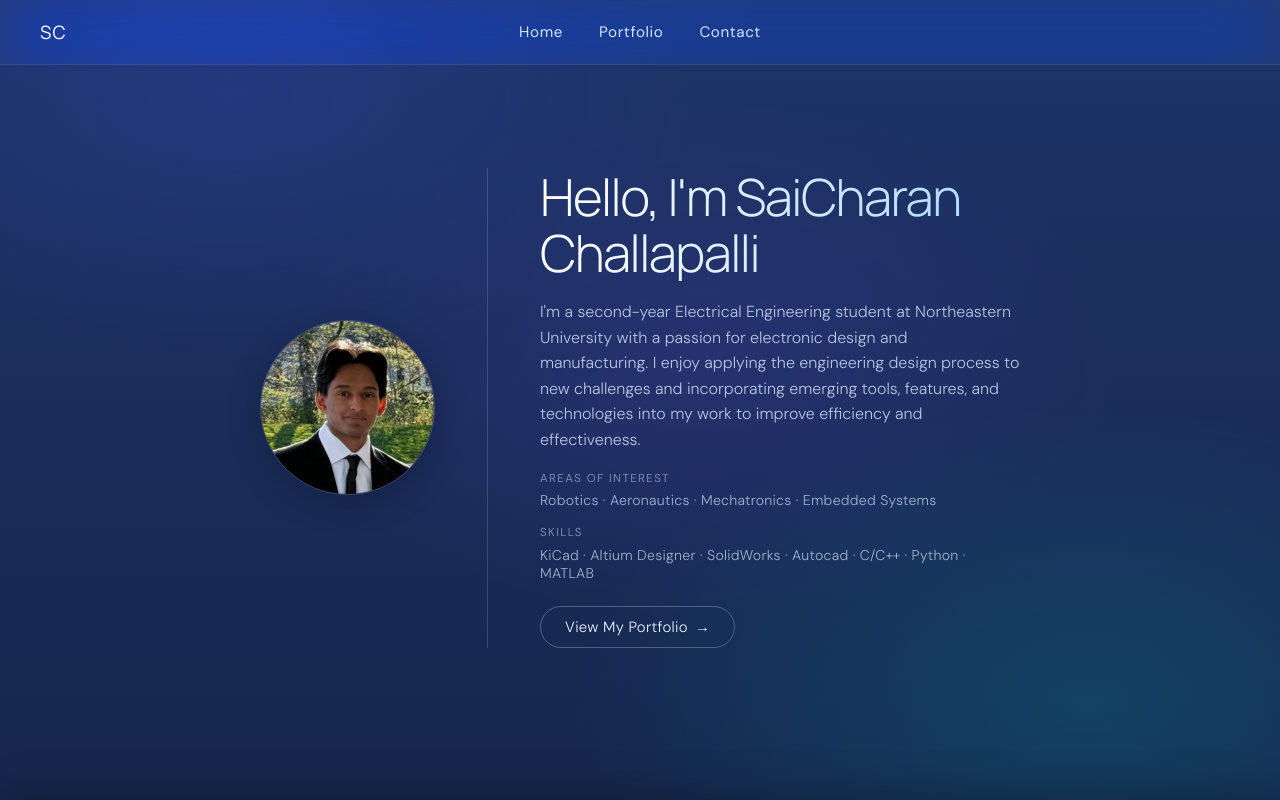
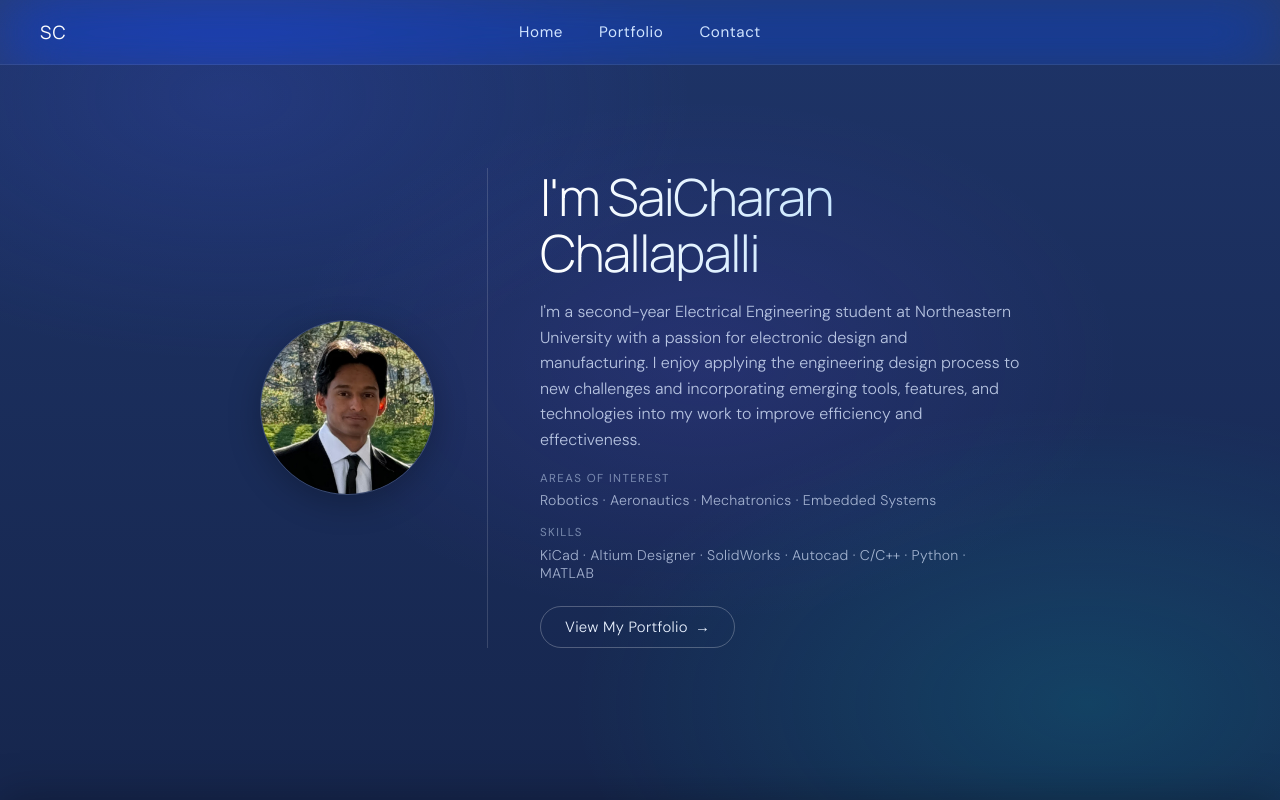
Before and after one commit to saicharanchallapalli10-crypto/saicharanchallapalli10-crypto.github.io, a plain HTML site: page index.html in a window 1280 px wide. Shown: the top 800 px of the page. Drawn offline with Linux system fonts and the light colour scheme; some packages are replaced by stand-ins of ours; a script that the page names is missing; files whose address does not match are found by name.

Commit message:
Update site

```diff
--- a/index.html
+++ b/index.html
@@ -43,7 +43,7 @@
         <img class="hero-headshot" src="./images/Headshot.jpg" alt="Portrait of SaiCharan Challapalli">
         <div class="hero-divider" aria-hidden="true"></div>
         <div class="hero-text">
-          <h1 class="hero-heading">Hello, I'm SaiCharan Challapalli</h1>
+          <h1 class="hero-heading">I'm SaiCharan Challapalli</h1>
           <p class="hero-blurb">
             I'm a second-year Electrical Engineering student at Northeastern University with a passion for
             electronic design and manufacturing. I enjoy applying the engineering design process to new challenges and
```
